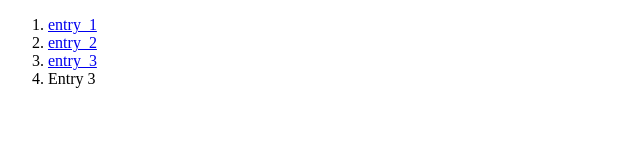
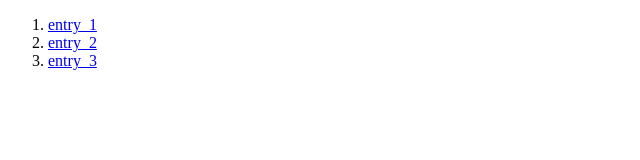
Before and after one commit to jeanniehan/jeanniehan.github.io, a plain HTML site: page index.html in a window 1280 px wide. Shown: the full height of the page, 0-640 px from the left. Drawn offline with Linux system fonts and the light colour scheme.

Commit message:
Update index.html

```diff
--- a/index.html
+++ b/index.html
@@ -11,7 +11,6 @@
       <li><a href="entries/entry_1/draft1/index.html">entry_1</a></li>
       <li><a href="entries/entry_2/draft2/index.html">entry_2</a></li>
       <li><a href="entries/entry_3/draft3/index.html">entry_3</a></li>
-      <li>Entry 3</li>
     </ol>
 </body>
 </html>
```
